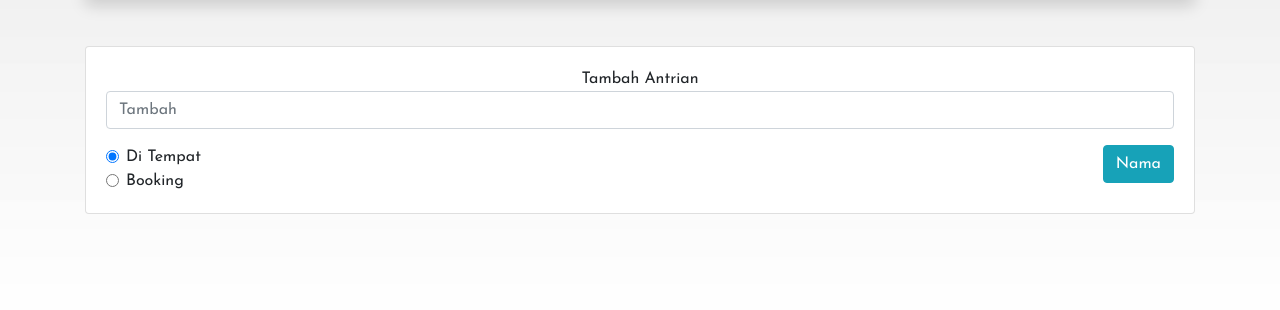
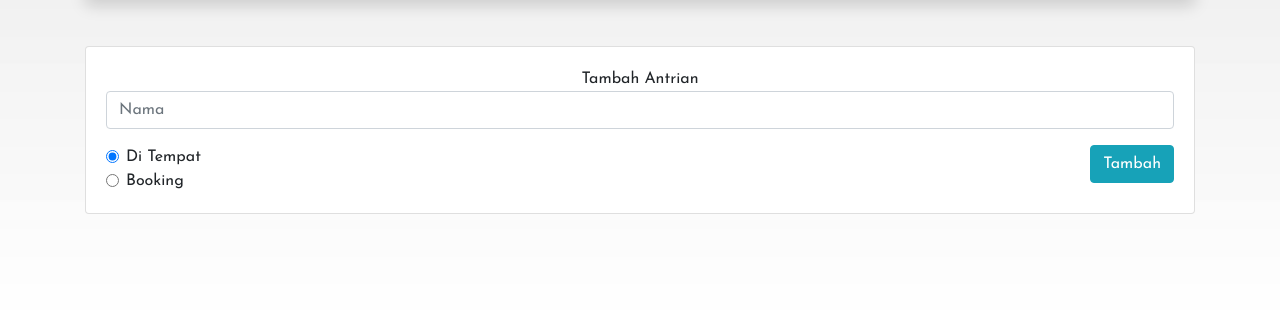
Before and after one commit to adityanurdin/antri-cukur, a PHP site: page /antricukur/index.php?page=admin in a window 1280 px wide. Shown: the part 1340-1650 px from the top of the page. Run offline with PHP 8.4, Linux system fonts and the light colour scheme; some libraries are stand-ins or nearby versions.

Commit message:
Add files via upload

```diff
--- a/antricukur/admin.php
+++ b/antricukur/admin.php
@@ -81,7 +81,7 @@
 
 		<form>
   <div class="form-group">
-    <input type="email" class="form-control" id="exampleInputEmail1" aria-describedby="emailHelp" placeholder="Tambah">
+    <input type="text" class="form-control" placeholder="Nama">
 
 </div></form>
 
@@ -101,7 +101,7 @@
 		</div>
     </div>
     <div class="col-sm text-right">
-      <a href="" class="btn btn-info">Nama</a>
+      <a href="" class="btn btn-info">Tambah</a>
     </div>
    </div>
   </div>
```
